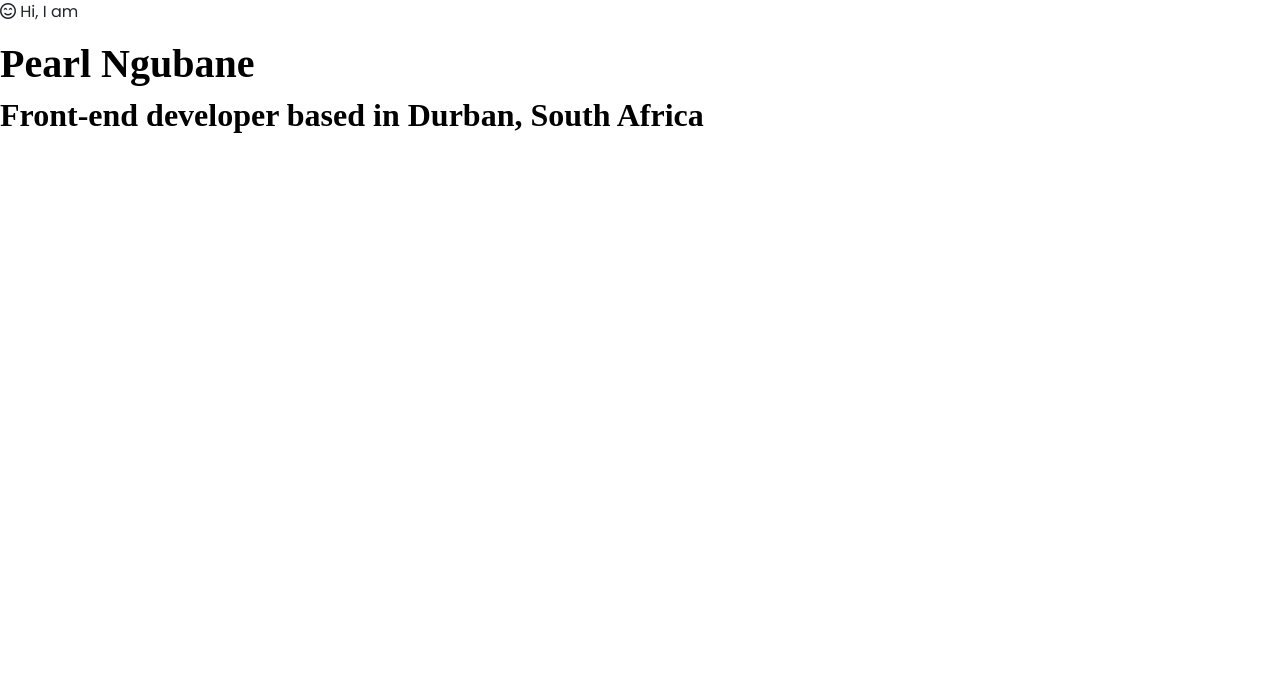
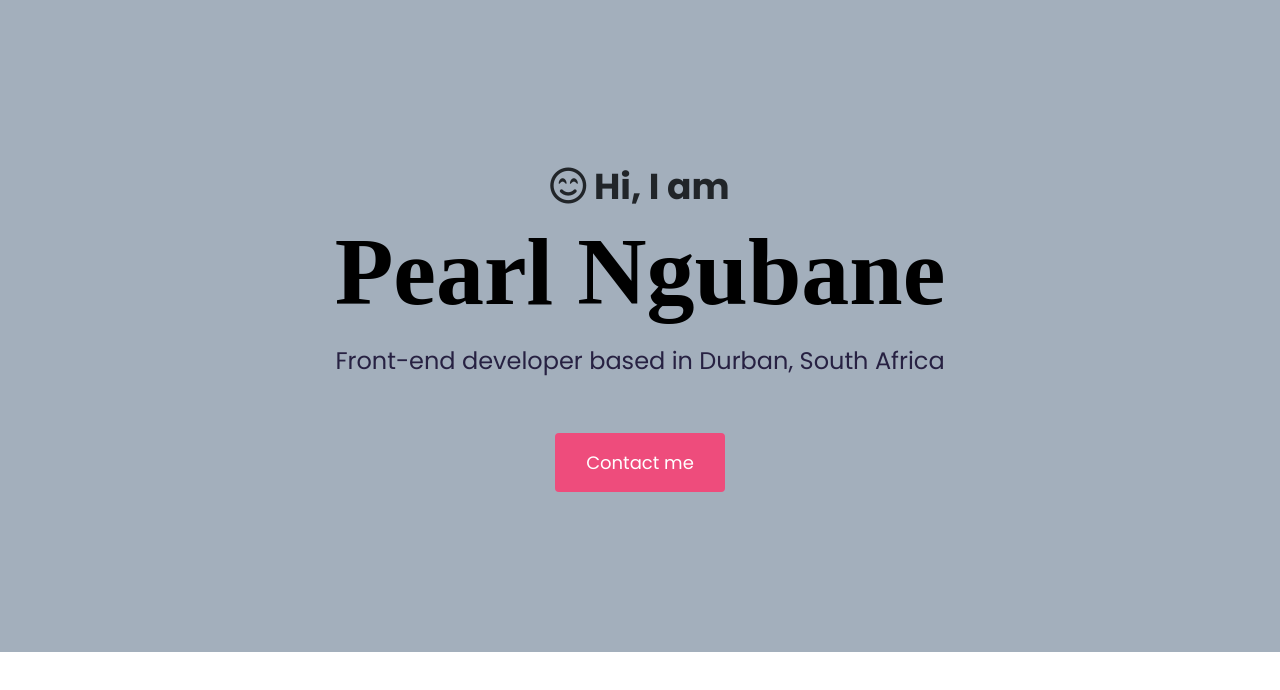
Before and after one commit to Pearltee28/myporfolio-project, a plain HTML site: page index.html in a window 1280 px wide. Drawn offline with nearby package versions, Linux system fonts and the light colour scheme.

Commit message:
Added a button and custom css

```diff
--- a/index.html
+++ b/index.html
@@ -24,7 +24,9 @@
         <p><i class="fa-regular fa-face-smile-beam"></i> Hi, I am</p>
         <h1>Pearl Ngubane</h1>
         <h2 class="mb-5">Front-end developer based in Durban, South Africa</h2>
-
+        <div>
+            <a href="#" class="btn btn-branding">Contact me</a>
+        </div>
     </div>
 
 </body>
--- a/styles/portfolio.css
+++ b/styles/portfolio.css
@@ -1,11 +1,57 @@
+:root {
+  --branding-color: #ee4c7c;
+  --secondary-color: #a3afbc;
+  --heading-font-family: "Playfair Display", serif;
+  --default-font-family: "Poppins", sans-serif;
+}
+
+body {
+  font-family: var(--default-font-family);
+}
+
 h1,
-h2 {
+h2,
+h3,
+h4,
+h5,
+h6 {
   color: black;
-  font-family: "Playfair Display", serif;
+  font-family: "Poppins", sans-serif;
+  font-family: var(--heading-font-family);
   font-weight: bold;
 }
+h1 {
+  font-size: 96px;
+}
+p {
+  font-weight: normal;
+}
 
-p {
+.hero {
+  background-color: var(--secondary-color);
+  text-align: center;
+  padding: 160px 20px;
+}
+
+.hero p {
+  font-size: 36px;
+  font-weight: bold;
+  margin: 0;
+}
+
+.hero h2 {
   font-family: "Poppins", sans-serif;
   font-weight: normal;
+  line-height: 2;
+  font-size: 24px;
+  color: #272142;
 }
+
+.btn-branding {
+  background: var(--branding-color);
+  border-radius: 4px;
+  color: white;
+  font-size: 18px;
+  line-height: 27px;
+  padding: 15px 30px;
+}
```
